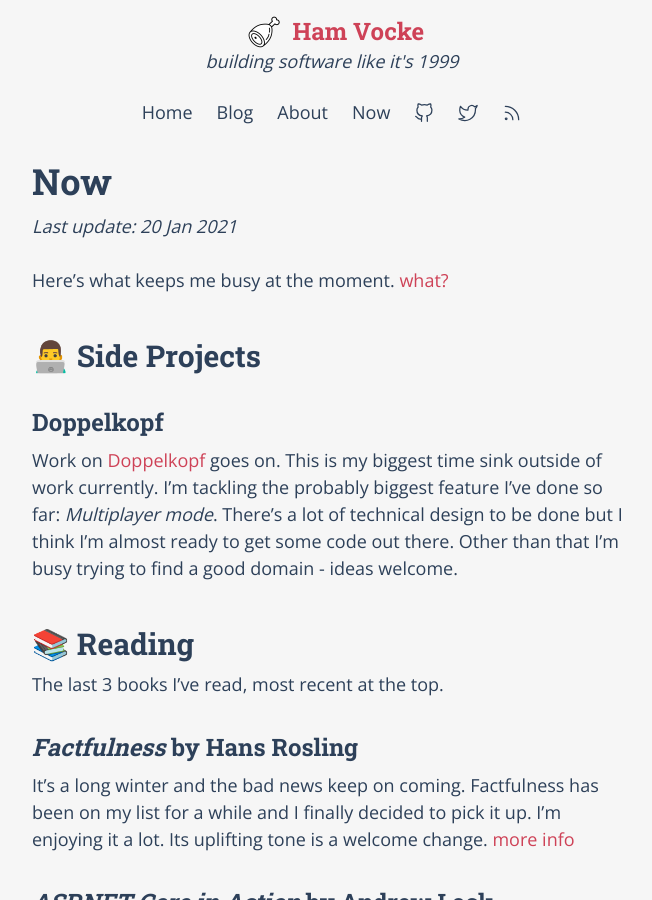
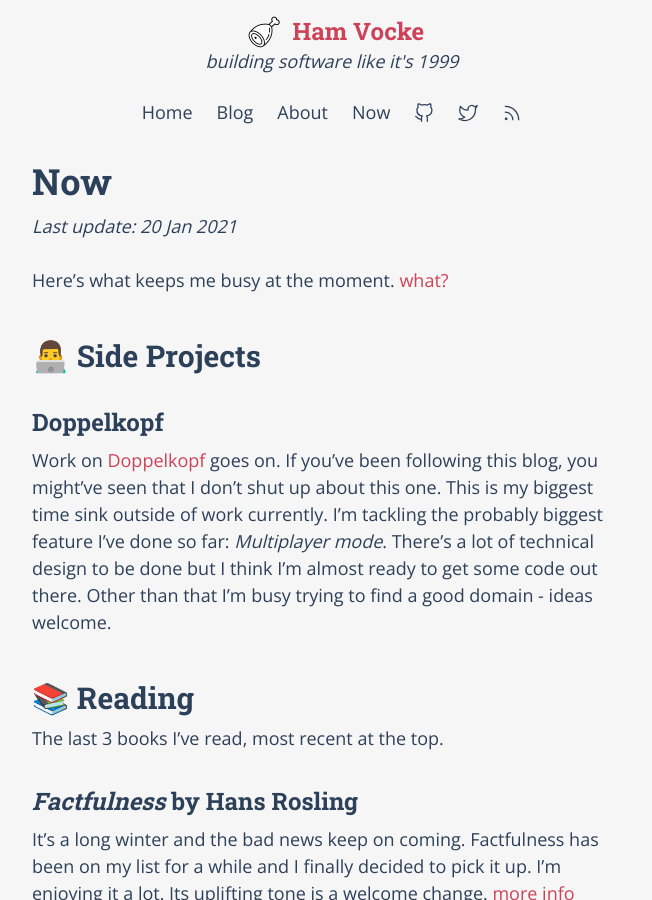
Before and after one commit to hamvocke/hamvocke.github.io, a Jekyll site: the page built from now/index.md, in a window 1280 px wide and 900 px high. Shown: the whole window, without its empty margins (308-960 px from the left). Built offline with Jekyll 4.4.1, drawn with Linux system fonts in a browser that asks for light colours.

Commit message:
more now stuff

```diff
--- a/now/index.md
+++ b/now/index.md
@@ -12,8 +12,7 @@ Here's what keeps me busy at the moment. [what?](https://nownownow.com/about)
 ## 👨‍💻 Side Projects
 
 ### Doppelkopf
-Work on [Doppelkopf](https://github.com/hamvocke/doppelkopf) goes on. This is my biggest time sink outside of work currently. I'm tackling the probably biggest feature I've done so far: _Multiplayer mode_. There's a lot of technical design to be done but I think I'm almost ready to get some code out there. Other than that I'm busy trying to find a good domain - ideas welcome.
-
+Work on [Doppelkopf](https://github.com/hamvocke/doppelkopf) goes on. If you've been following this blog, you might've seen that I don't shut up about this one. This is my biggest time sink outside of work currently. I'm tackling the probably biggest feature I've done so far: _Multiplayer mode_. There's a lot of technical design to be done but I think I'm almost ready to get some code out there. Other than that I'm busy trying to find a good domain - ideas welcome.
 
 ## 📚 Reading
 The last 3 books I've read, most recent at the top.
```
